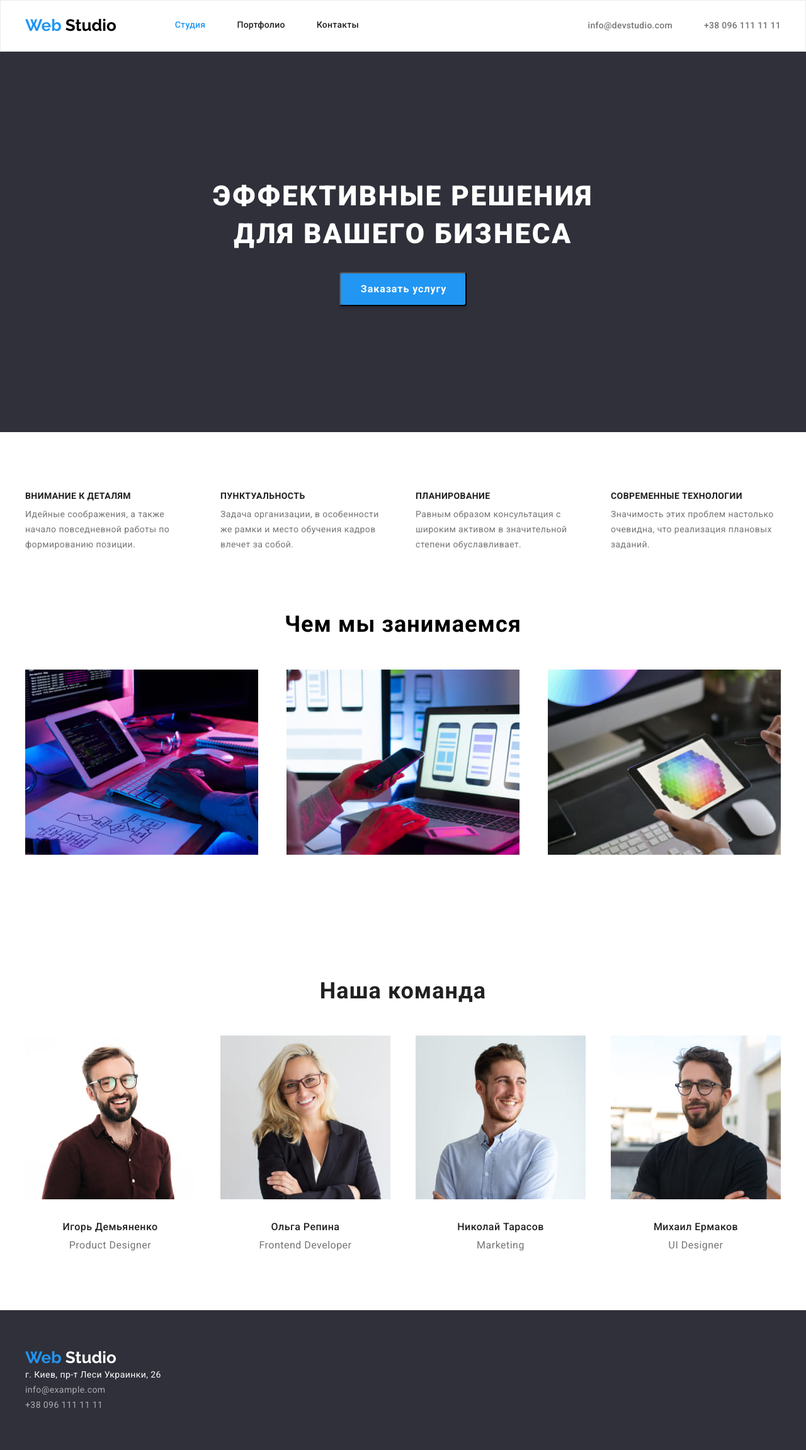
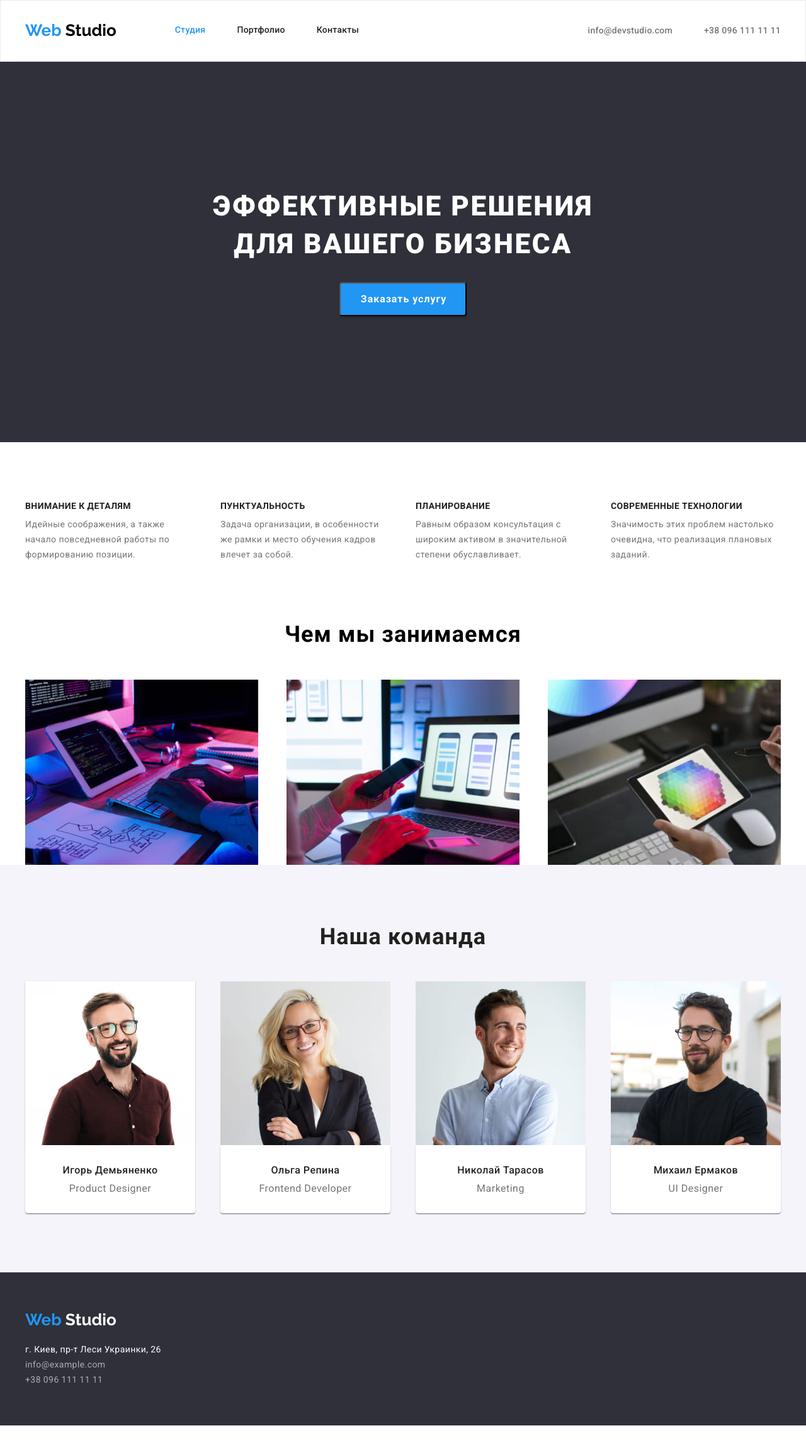
Before and after one commit to nersmax/goit-markup-hw-03, a plain HTML site: page index.html in a window 1280 px wide. Shown: the whole page at 63% size. After the commit the page ends 2263 px from the top, so only its background shows below. Drawn offline with nearby package versions, Linux system fonts and the light colour scheme.

Commit message:
Дз3-закончил страницу "Студия"

```diff
--- a/css/stile.css
+++ b/css/stile.css
@@ -9,6 +9,11 @@
   --background-filters-button: #f5f4fa;
   --font-weight-bold: 700;
   --font-weight-medium: 500;
+}
+img {
+  display: block;
+  max-width: 100%;
+  height: auto;
 }
 .body {
   font-family: Roboto, sans-serif;
@@ -22,22 +27,23 @@
   padding-right: 15px;
   margin: 0 auto;
 }
-.header {
-  border: 1px solid #ececec;
-}
+
 .header-container {
   display: flex;
   align-items: center;
+  border-bottom: solid 1px #ececec;
 }
 
 .logo {
+  display: inline-block;
   text-decoration: none;
   font-family: Raleway;
   font-weight: var(--font-weight-bold);
   font-size: 26px;
   line-height: 1.19;
-  margin: 0;
-
+  padding-top: 32px;
+  padding-bottom: 32px;
+  margin-bottom: 0;
   color: var(--first-backlight-color);
 }
 .logo-dark {
@@ -52,12 +58,12 @@
   margin-left: 93px;
 }
 .nav-link {
+  display: inline-block;
   padding-top: 32px;
   padding-bottom: 32px;
 }
 header {
-  padding-top: 24px;
-  padding-bottom: 25px;
+  border: 1px solid #ececec;
 }
 .header-contacts:hover {
   color: var(--first-backlight-color);
@@ -72,6 +78,8 @@ header {
   font-size: 14px;
   line-height: 1.14;
   letter-spacing: 0.02em;
+  padding-top: 32px;
+  padding-bottom: 32px;
   color: var(--text-color);
 }
 .header-contacts-list {
@@ -150,8 +158,6 @@ header {
   padding-left: 32px;
   padding-right: 30px;
 }
-.hero-btn-position {
-}
 .hero-button:focus {
   background: var(--btn-fokus);
 }
@@ -163,9 +169,9 @@ header {
   font-size: 14px;
   line-height: 1.14;
   letter-spacing: 0.03em;
+  padding-top: 94px;
+  padding-bottom: 0px;
   color: var(--text-color);
-}
-.conditions-container {
 }
 .conditions-header {
   display: none;
@@ -182,7 +188,7 @@ header {
   letter-spacing: 0.03em;
   text-transform: uppercase;
   color: var(--headers-dark-color);
-  padding-top: 94px;
+  padding-top: 0px;
   padding-bottom: 0px;
 }
 .conditions-text {
@@ -218,6 +224,9 @@ header {
   font-size: 16px;
   line-height: 1.19;
   letter-spacing: 0.03em;
+  background: #f5f4fa;
+  padding-top: 94px;
+  padding-bottom: 0px;
   color: var(--headers-dark-color);
 }
 .team-header {
@@ -226,7 +235,7 @@ header {
   line-height: 1.16;
   text-align: center;
   letter-spacing: 0.03em;
-  padding-top: 188px;
+  padding-top: 0px;
   padding-bottom: 0px;
 }
 .team-list {
@@ -241,6 +250,13 @@ header {
 .team-photo {
   margin-bottom: 0px;
 }
+.team-name-border {
+  background: #ffffff;
+  box-shadow: 0px 1px 3px rgba(0, 0, 0, 0.12), 0px 1px 1px rgba(0, 0, 0, 0.14),
+    0px 2px 1px rgba(0, 0, 0, 0.2);
+  border-top-style: none;
+  border-radius: 0px 0px 4px 4px;
+}
 .team-name {
   font-weight: var(--font-weight-medium);
   font-size: 16px;
@@ -251,7 +267,8 @@ header {
   color: var(--headers-dark-color);
 }
 .team-photo {
-  padding-bottom: 0px;
+  box-shadow: 0px 1px 3px rgba(0, 0, 0, 0.12), 0px 1px 1px rgba(0, 0, 0, 0.14),
+    0px 2px 1px rgba(0, 0, 0, 0.2);
 }
 .team-profession {
   font-size: 16px;
@@ -259,9 +276,21 @@ header {
   text-align: center;
   letter-spacing: 0.03em;
   padding-top: 10px;
+  padding-bottom: 30px;
   color: var(--text-color);
 }
-
+.footer-logo {
+  display: inline-block;
+  text-decoration: none;
+  font-family: Raleway;
+  font-weight: var(--font-weight-bold);
+  font-size: 26px;
+  line-height: 1.19;
+  padding-top: 0px;
+  padding-bottom: 20px;
+  margin-bottom: 0;
+  color: var(--first-backlight-color);
+}
 .logo-White {
   text-decoration: none;
   font-family: Raleway;
@@ -294,11 +323,22 @@ address {
 .footer-contacts:focus {
   color: var(--second-backlight-color);
 }
+.footer-mail {
+  text-decoration: none;
+  font-size: 14px;
+  line-height: height 1.71;
+  letter-spacing: 0.03em;
+  padding-top: 0px;
+  padding-bottom: 9px;
+  color: #ffffff99;
+}
 .footer-contacts {
   text-decoration: none;
   font-size: 14px;
   line-height: height 1.71;
   letter-spacing: 0.03em;
+  padding-top: 0px;
+  padding-bottom: 0px;
   color: #ffffff99;
 }
 .footer-address:hover,
@@ -309,8 +349,8 @@ address {
   text-decoration: none;
   font-size: 14px;
   line-height: 1.71;
-  padding-top: 20px;
-  padding-bottom: 0px;
+  padding-top: 0px;
+  padding-bottom: 9px;
   color: var(--text-white-color);
 }
 /* portfolio */
--- a/index.html
+++ b/index.html
@@ -47,7 +47,6 @@
                     </ul>
                 </div>
         </header>
-
     <main>
     <section  class="hero ">
         <div class="container">
@@ -105,40 +104,48 @@
             <h2 class="team-header">Наша команда</h2>
                 <ul class="team-list">
                     <li>
-                        <img src="./image/productdesigner.jpg"  width="270" alt="smiling man">
+                        <img src="./image/productdesigner.jpg" class="team-photo" width="270" alt="smiling man">
+                        <div class="team-name-border">
                             <h3 class="team-name">
                                 Игорь Демьяненко
                             </h3>
                                 <p class="team-profession">
                                 Product Designer
                                 </p>
+                        </div>
                     </li>
                     <li>
                         <img src="./image/frontenddeveloper.jpg" width="270" alt="smailing woman">
+                        <div class="team-name-border">
                             <h3 class="team-name">
                             Ольга Репина
                             </h3>
                                 <p class="team-profession">
                                     Frontend Developer
                                 </p>
+                                </div>
                     </li>
                     <li>
                         <img src="./image/marketing.jpg" width="270" alt="smiling man">
+                        <div class="team-name-border">
                             <h3 class="team-name">
                             Николай Тарасов
                             </h3>
                             <p class="team-profession">
                             Marketing
                             </p>
+                            </div>
                     </li>
                     <li>
                         <img src="./image/uidesigner.jpg" width="270" alt="smiling man">
+                        <div class="team-name-border">
                         <h3 class="team-name">
                         Михаил Ермаков
                         </h3>
                         <p class="team-profession">
                         UI Designer
                         </p>
+                        </div>
                     </li>
 
                 </ul>
@@ -148,7 +155,7 @@
     <!--footer-->
     <footer class="footer">
         <div class="container">
-            <a class="logo" href="">
+            <a class="footer-logo" href="">
                 Web <span class="logo-White">Studio </span>
             </a>
             <address class="adress">
@@ -159,7 +166,7 @@
 
                     </li>
                     <li>
-                        <a class="footer-contacts" href="mailto:info@example.com">info@example.com</a>
+                        <a class="footer-mail" href="mailto:info@example.com">info@example.com</a>
                     </li>
                     <li>
                         <a class="footer-contacts" href="tel:+380961111111">+38 096 111 11 11</a>
```
